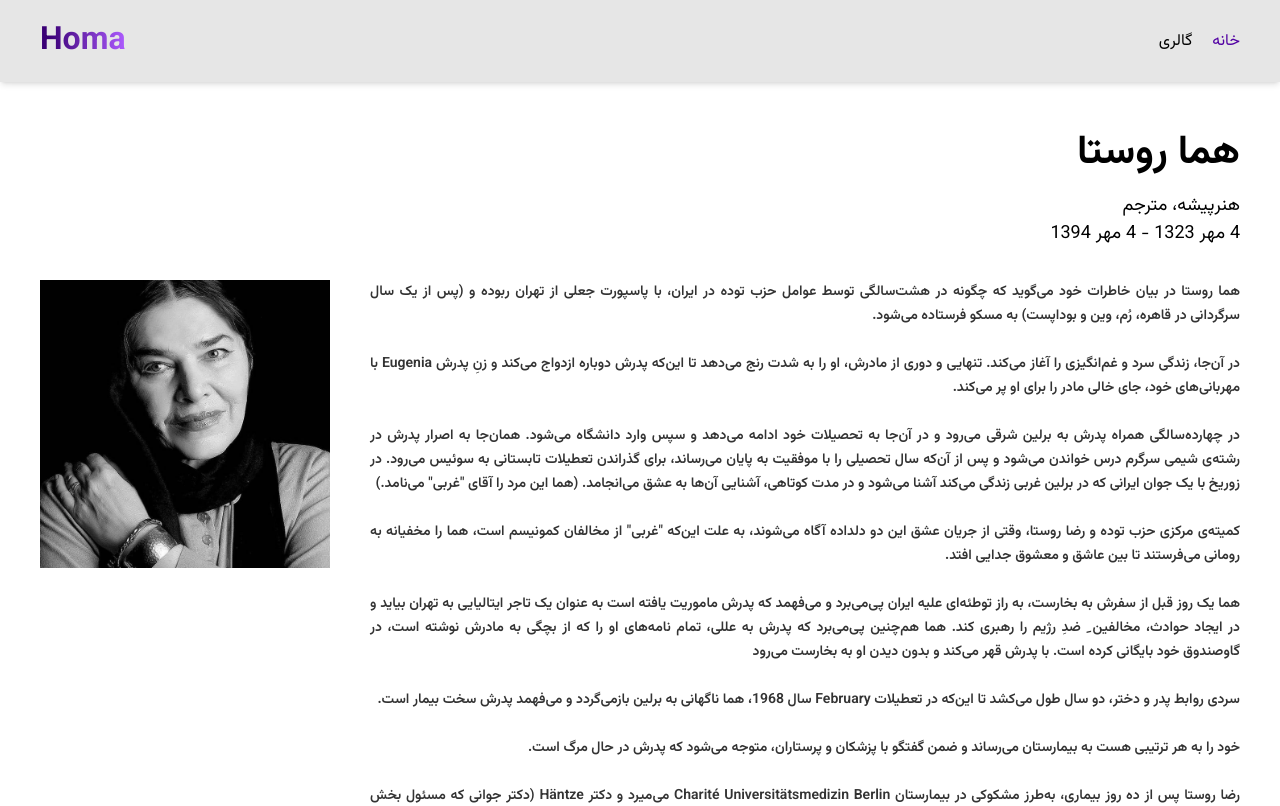
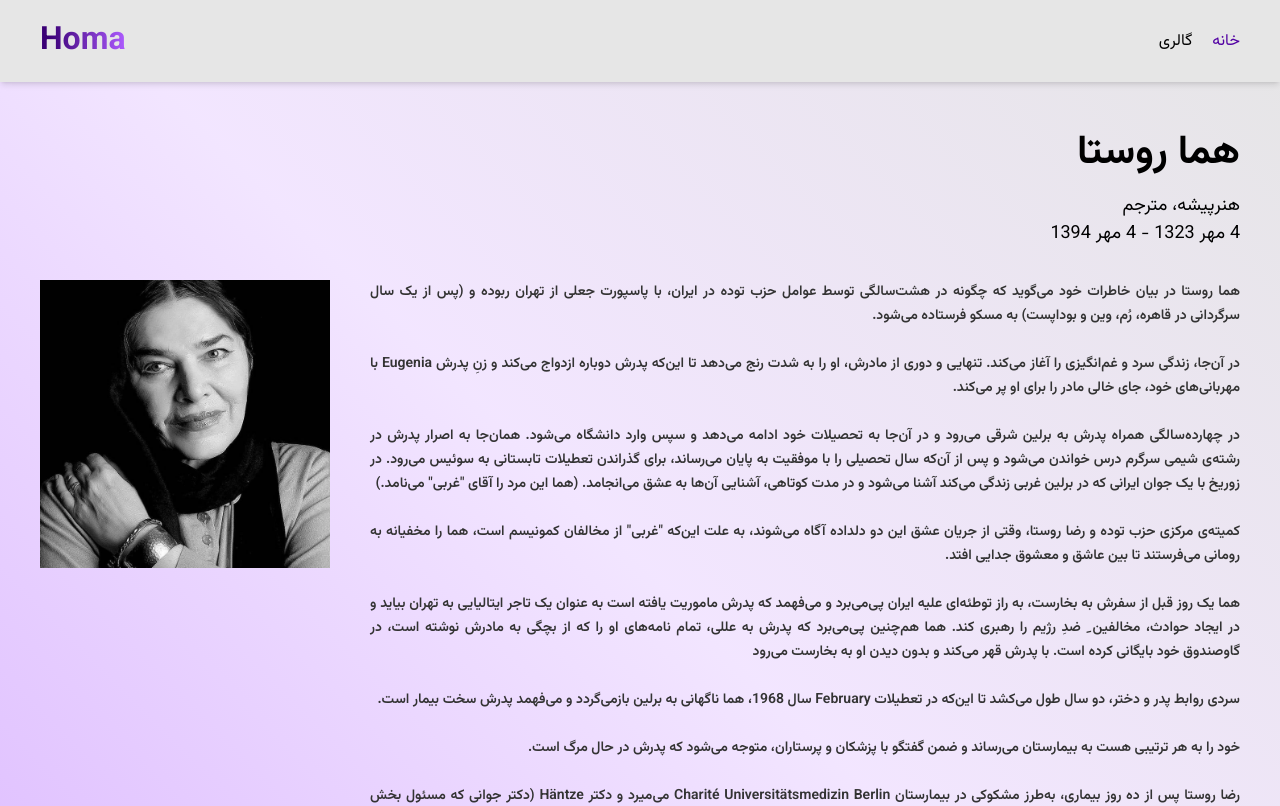
Before and after one commit to mazaherireza/homa, a Next.js app: page / in a window 1280 px wide. Shown: the top 806 px of the page. Built offline with nearby package versions, Linux system fonts and the light colour scheme.

Commit message:
Add Background

```diff
--- a/src/app/globals.css
+++ b/src/app/globals.css
@@ -42,6 +42,13 @@ body {
 
   min-block-size: 100vh;
   min-block-size: 100dvh;
+
+  background-image: linear-gradient(
+    45deg,
+    var(--color-violet-86),
+    var(--color-violet-95),
+    var(--color-gray-90)
+  );
 }
 
 input,
```
